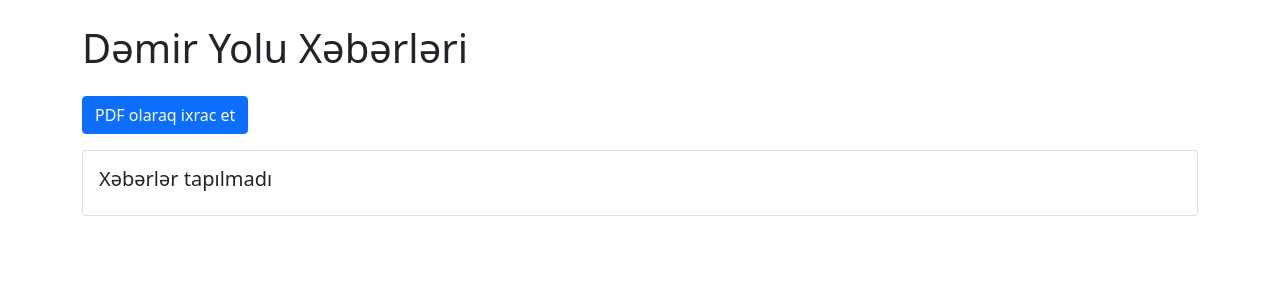
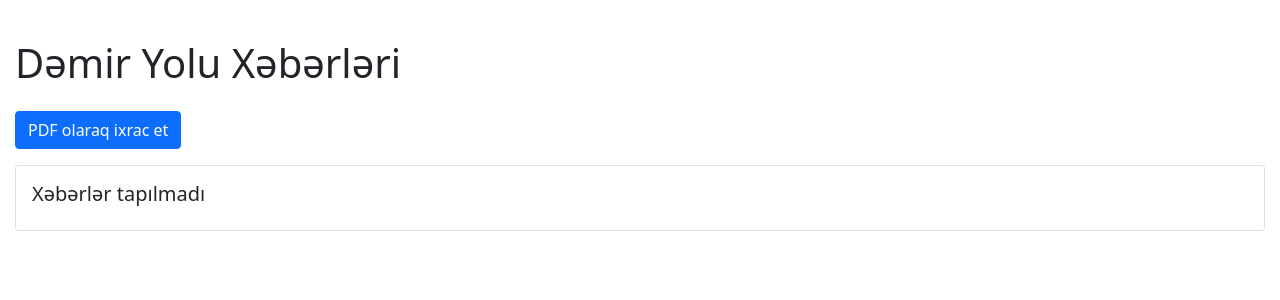
Before and after one commit to MajidovaKhayala/RailPulse, a Flask app: page / in a window 1280 px wide. Shown: the top 300 px of the page. Run offline with Flask 2, Linux system fonts and the light colour scheme; data that the repository does not hold is empty; some libraries are stand-ins or nearby versions.

Commit message:
Update style.css

```diff
--- a/static/css/style.css
+++ b/static/css/style.css
@@ -1,4 +1,12 @@
-<link rel="stylesheet" href="{{ url_for('static', filename='css/style.css') }}">
+/* <link rel="stylesheet" href="{{ url_for('static', filename='css/style.css') }}">
+.container {
+    max-width: 100%;
+    padding: 15px;
+}
+.card {
+    margin-bottom: 20px;
+} */
+
 .container {
     max-width: 100%;
     padding: 15px;
```
